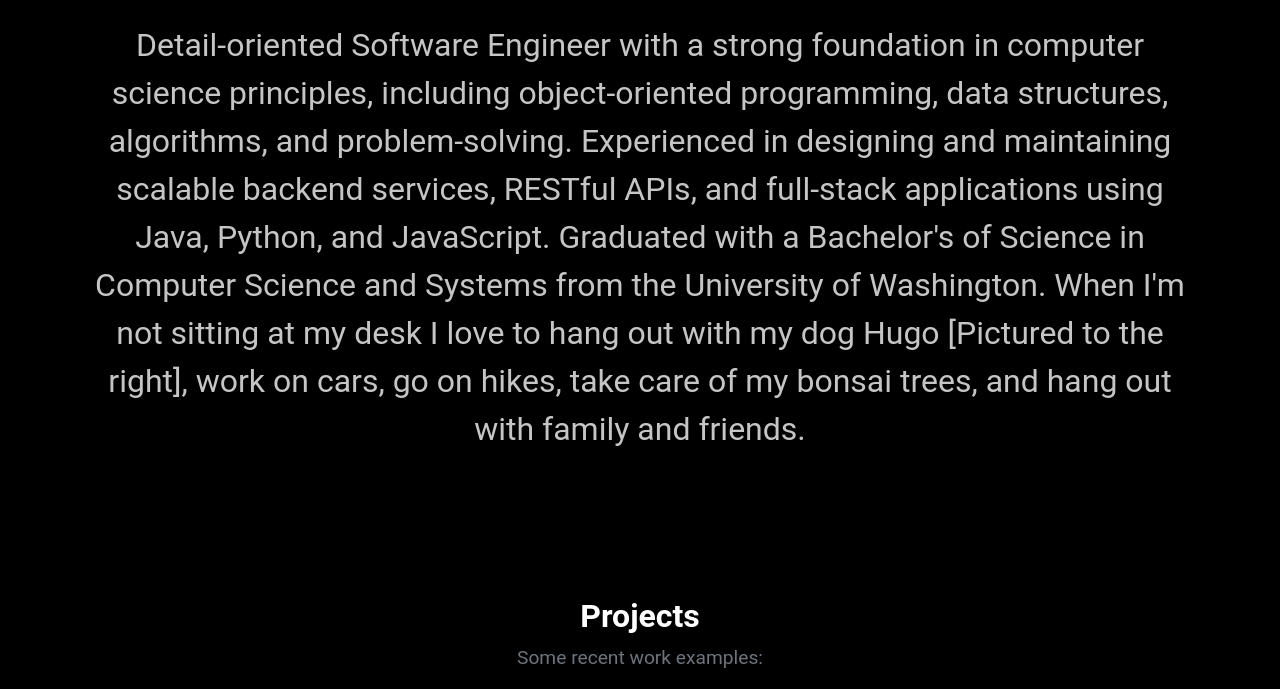
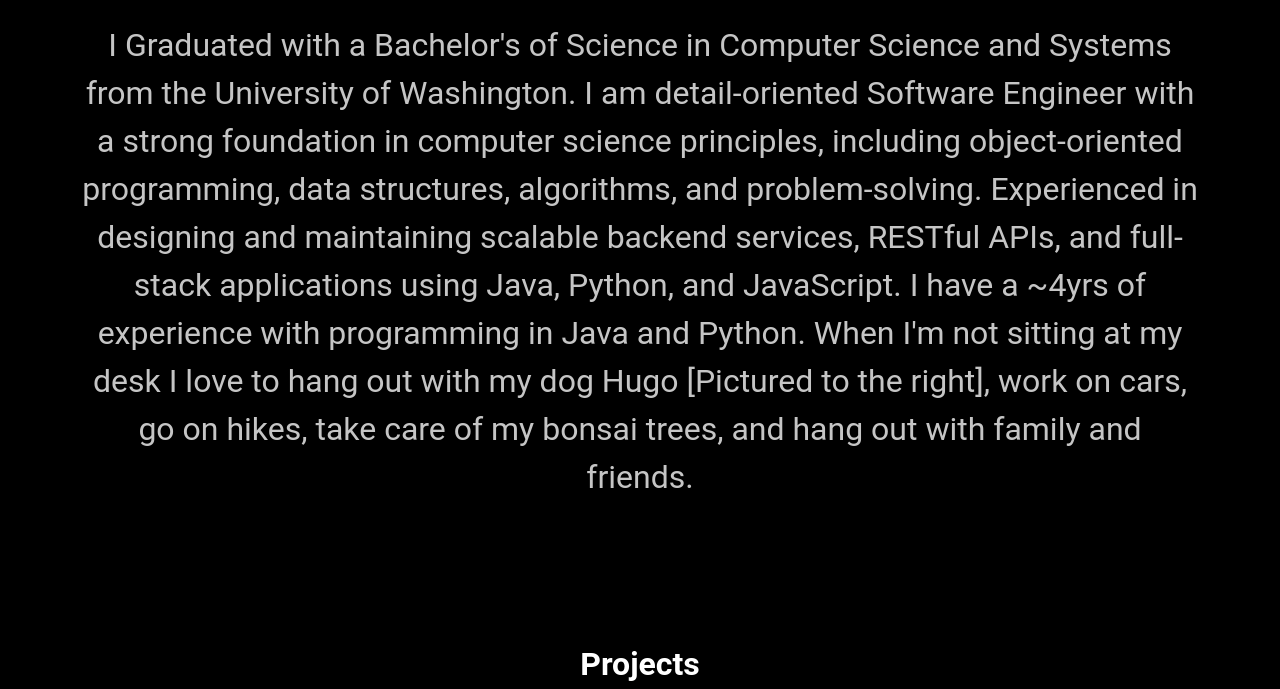
Before and after one commit to Pr1nceAli/About-Me, a plain HTML site: page index.html in a window 1280 px wide. Shown: the part 889-1578 px from the top of the page. Drawn offline with nearby package versions, Linux system fonts and the light colour scheme.

Commit message:
Update index.html

```diff
--- a/index.html
+++ b/index.html
@@ -40,9 +40,9 @@
     <section id="about" class="container py-5">
       <h2 class="fw-bold text-center mb-4">About Me</h2>
       <p class="aboutme text-center">
-        Detail-oriented Software Engineer with a strong foundation in computer science principles, including object-oriented
+        I Graduated with a Bachelor's of Science in Computer Science and Systems from the University of Washington. I am detail-oriented Software Engineer with a strong foundation in computer science principles, including object-oriented
         programming, data structures, algorithms, and problem-solving. Experienced in designing and maintaining scalable backend
-        services, RESTful APIs, and full-stack applications using Java, Python, and JavaScript. Graduated with a Bachelor's of Science in Computer Science and Systems from the University of Washington.
+        services, RESTful APIs, and full-stack applications using Java, Python, and JavaScript. I have a ~4yrs of experience with programming in Java and Python.
         When I'm not sitting at my desk I love to hang out with my dog Hugo [Pictured to the right], work on cars, go on hikes, take care of my bonsai trees, and hang out with family and friends.
       </p>
     </section>
```
